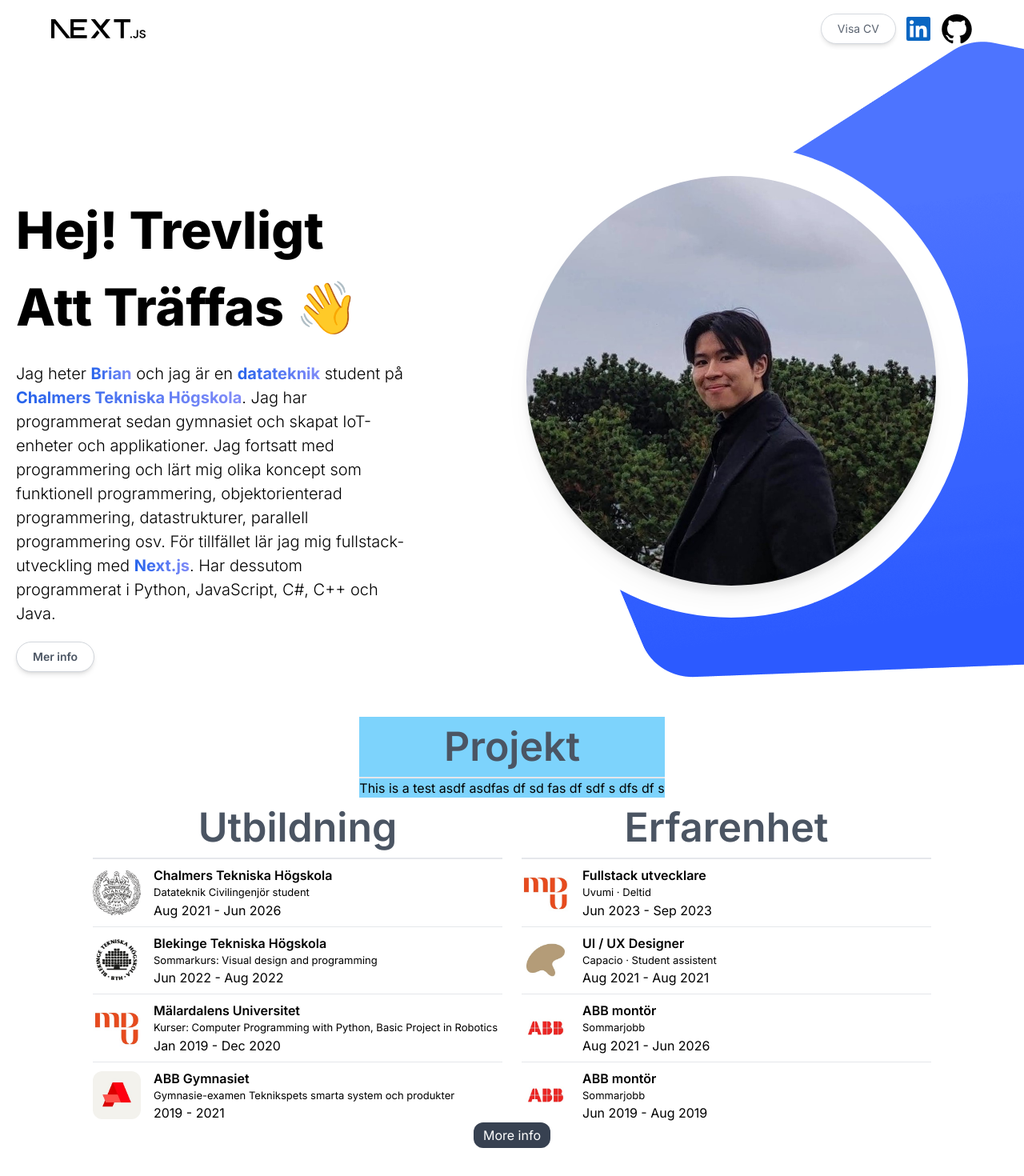
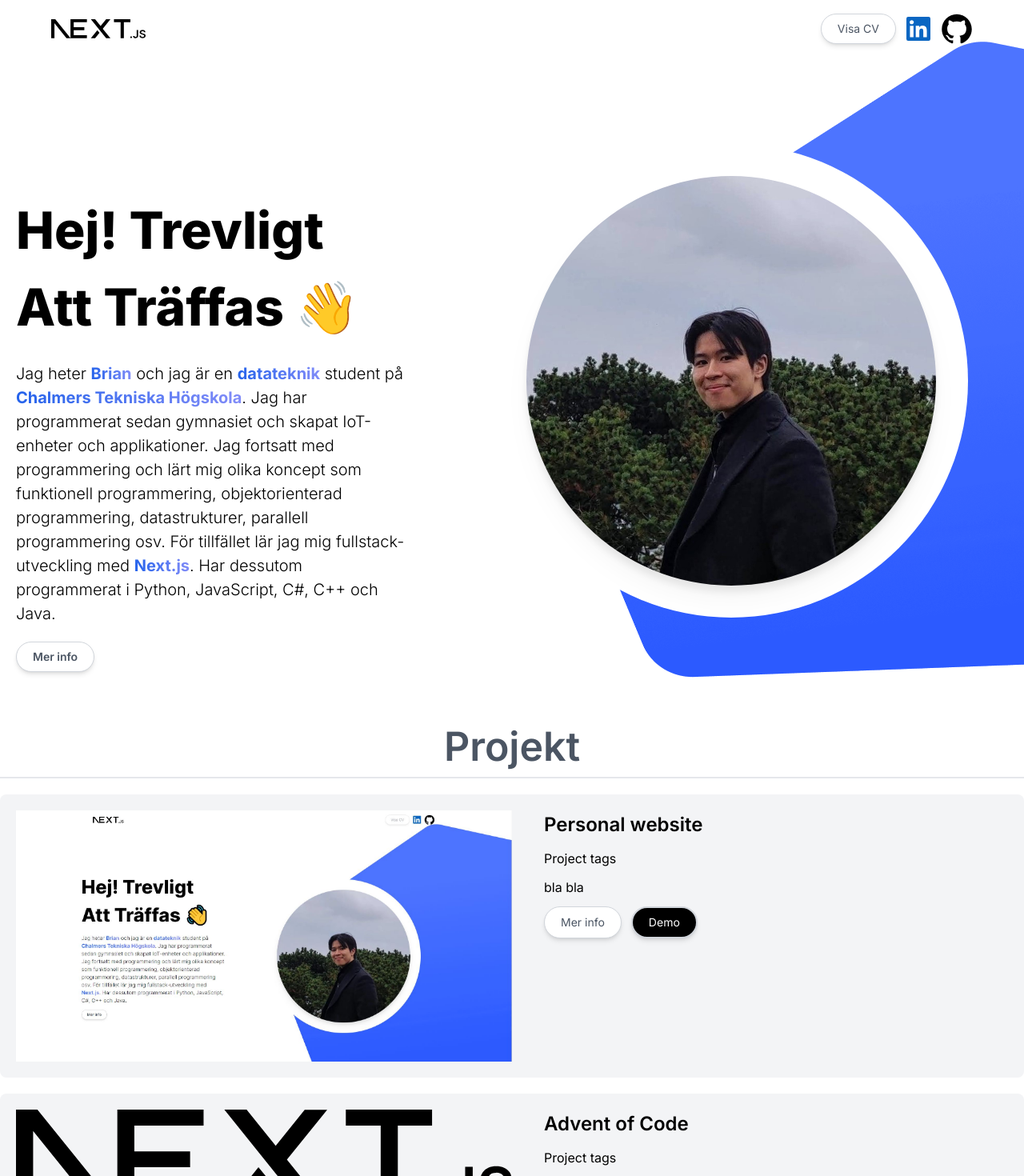
Before and after one commit to abbbringu/Personal-website, a Next.js app in the folder brian-nguyen/: page / in a window 1280 px wide. Shown: the top 1470 px of the page at 80% size. Built offline with nearby package versions, Linux system fonts and the light colour scheme.

Commit message:
- Added project section

```diff
--- a/brian-nguyen/app/globals.css
+++ b/brian-nguyen/app/globals.css
@@ -51,3 +51,44 @@
 .sub__title {
   @apply 2xl:text-[64px] sm:text-[50px] text-[42px] font-semibold text-gray-600 hover:text-black;
 }
+.sub_sub__title {
+  @apply 2xl:text-[42px] sm:text-[24px] text-[18px] font-semibold text-black;
+}
+
+/* Waving hand */
+.waving-hand {
+  animation-name: wave-animation;
+  animation-duration: 3s;
+  animation-iteration-count: 5;
+  transform-origin: 70% 70%;
+  display: inline-block;
+}
+
+@keyframes wave-animation {
+  0% {
+    transform: rotate(0deg);
+  }
+  15% {
+    transform: rotate(14deg);
+  } /* The following five values can be played with to make the waving more or less extreme */
+  30% {
+    transform: rotate(-8deg);
+  }
+  40% {
+    transform: rotate(14deg);
+  }
+  50% {
+    transform: rotate(-4deg);
+  }
+  60% {
+    transform: rotate(10deg);
+  }
+  70% {
+    transform: rotate(0deg);
+  } /* Reset for the last half to pause */
+  100% {
+    transform: rotate(0deg);
+  }
+}
+
+/* END of waving hand */
--- a/brian-nguyen/components/Hero.tsx
+++ b/brian-nguyen/components/Hero.tsx
@@ -4,7 +4,9 @@ const Hero = () => {
   return (
     <div className="hero">
       <div className="flex-1 pt-36 mx-5">
-        <h1 className="hero__title">Hej! Trevligt Att Träffas 👋</h1>
+        <h1 className="hero__title">
+          Hej! Trevligt Att Träffas <span className="waving-hand">👋</span>
+        </h1>
 
         <p className="hero__subtitle">
           Jag heter <span className="font-bold blue_gradient">Brian</span> och
--- /dev/null
+++ b/brian-nguyen/components/ProjectCard.tsx
@@ -0,0 +1,54 @@
+import Image from "next/image";
+import { ProjectCard } from "@/types";
+
+const ProjectCard = ({
+  title,
+  tag,
+  desc,
+  gitLink,
+  demo,
+  image,
+}: ProjectCard) => {
+  return (
+    <div className="flex flex-col md:flex-row justify-between rounded-lg bg-gray-100 p-5">
+      <div className="relative basis-1/2">
+        <Image
+          src={image}
+          width={700}
+          height={300}
+          alt="project thumbnail"
+          className="object-contain"
+        />
+      </div>
+      {/* Text Box */}
+      <div className="flex flex-col gap-3 pl-10 items-start basis-1/2">
+        <div className="sub_sub__title">{title}</div>
+        <div>Project tags</div>
+        <div>{desc}</div>
+        {/* Buttons for refference */}
+        <div className="flex flex-row gap-3">
+          <a
+            className="flex max-w-fit items-center justify-center space-x-2 rounded-full border border-gray-300 bg-white px-5 py-2 text-sm text-gray-600 shadow-md transition-colors hover:border-gray-800"
+            href="https://github.com/steven-tey/precedent"
+            target="_blank"
+          >
+            <p>Mer info</p>
+          </a>
+          {demo ? (
+            <a
+              className=" flex max-w-fit items-center justify-center space-x-2 rounded-full border-gray-300 bg-black px-5 py-2 text-sm text-gray-600 shadow-md transition-colors hover:border-blue-700 border-2"
+              href="https://github.com/steven-tey/precedent"
+              target="_blank"
+            >
+              <p className="text-white">Demo</p>
+            </a>
+          ) : (
+            <></>
+          )}
+        </div>
+      </div>
+    </div>
+  );
+};
+
+export default ProjectCard;
--- a/brian-nguyen/components/Projects.tsx
+++ b/brian-nguyen/components/Projects.tsx
@@ -1,14 +1,23 @@
-import React from "react";
+import Image from "next/image";
+import ProjectCard from "./ProjectCard";
+import { highlightProject } from "@/const";
 
 const Projects = () => {
   return (
-    <div className="flex flex-col items-start bg-sky-300">
+    <div className="flex flex-col items-star container gap-5">
       <div className="w-full">
         <p className="sub__title border-b-2 text-center">Projekt</p>
       </div>
-      <div className="flex flex-row justify-between">
-        <h1>This is a test asdf asdfas df sd fas df sdf s dfs df s</h1>
-      </div>
+      {highlightProject.map((card) => (
+        <ProjectCard
+          title={card.title}
+          desc={card.desc}
+          tag={card.tag}
+          gitLink={card.gitLink}
+          demo={card.demo}
+          image={card.thumbnail}
+        />
+      ))}
     </div>
   );
 };
--- a/brian-nguyen/const/index.ts
+++ b/brian-nguyen/const/index.ts
@@ -68,3 +68,30 @@ export const experience = [
     image: "/abbC.jfif",
   },
 ];
+
+export const highlightProject = [
+  {
+    title: "Personal website",
+    tag: ["NextJS", "React", "TailwindCS"],
+    desc: "bla bla ",
+    gitLink: "idk",
+    demo: "link",
+    thumbnail: "/projects/project_personal-web.jpg",
+  },
+  {
+    title: "Advent of Code",
+    tag: ["Python"],
+    desc: "bla bla ",
+    gitLink: "idk",
+    demo: "link",
+    thumbnail: "/next.svg",
+  },
+  {
+    title: "Webscraper for task automation",
+    tag: ["Python", "Selenium"],
+    desc: "bla bla ",
+    gitLink: "idk",
+    demo: "",
+    thumbnail: "/github.svg",
+  },
+];
```
Also changed, not shown: brian-nguyen/types/index.ts (+9 -0 lines), brian-nguyen/public/projects/project_personal-web.JPG (added).
